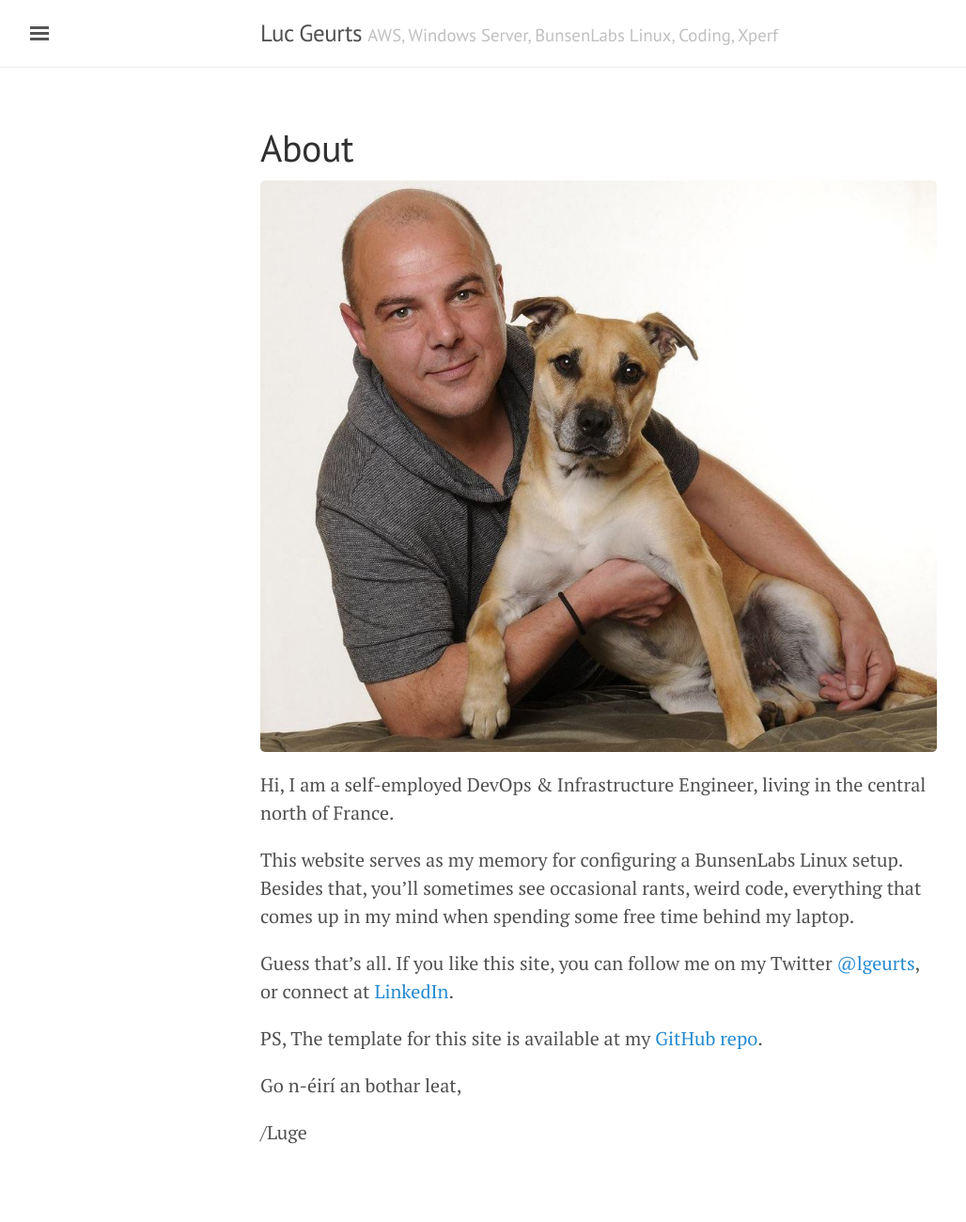
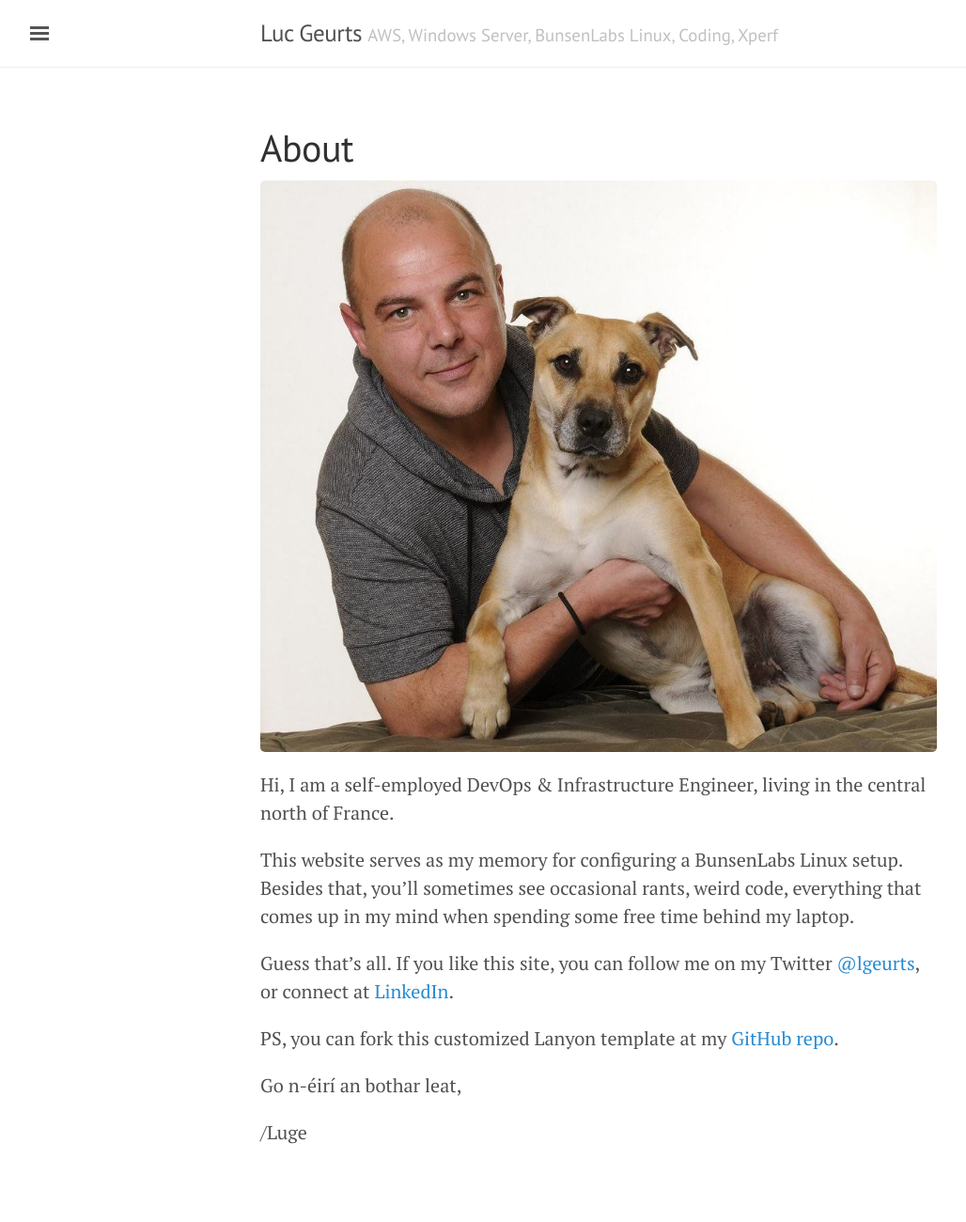
Before and after one commit to lgeurts/lgeurts.github.io, a Jekyll site: the page built from about.md, in a window 1280 px wide. Shown: the whole page at 94% size, without its empty margins (3-1031 px from the left). Built offline with Jekyll 4.4.1, drawn with Linux system fonts in a browser that asks for light colours.

Commit message:
Update about.md

```diff
--- a/about.md
+++ b/about.md
@@ -12,7 +12,7 @@
 
 Guess that's all. If you like this site, you can follow me on my Twitter [@lgeurts](https://twitter.com/lgeurts), or connect at [LinkedIn](https://www.linkedin.com/in/lucgeurts).
 
-PS, The template for this site is available at my [GitHub repo](https://github.com/lgeurts/lgeurts.github.io).
+PS, you can fork this customized Lanyon template at my [GitHub repo](https://github.com/lgeurts/lgeurts.github.io).
 
 Go n-éirí an bothar leat,
 
```
